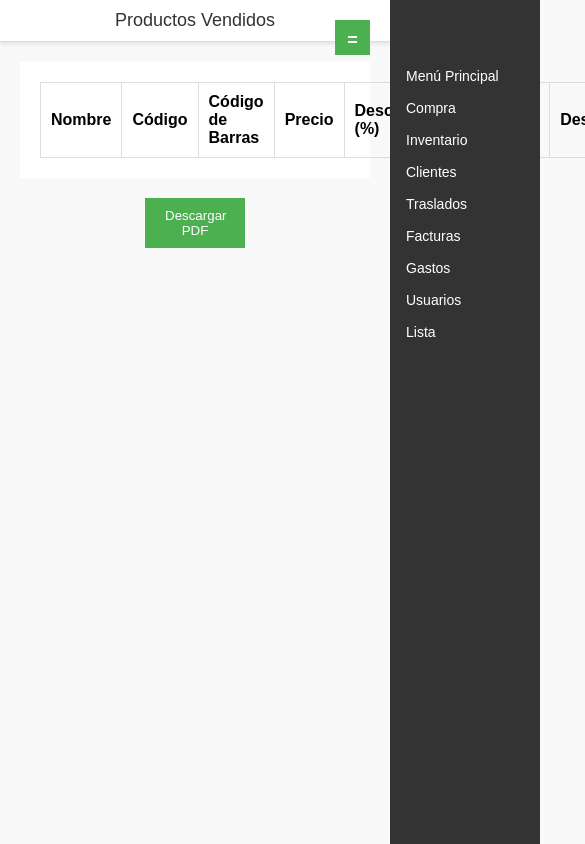
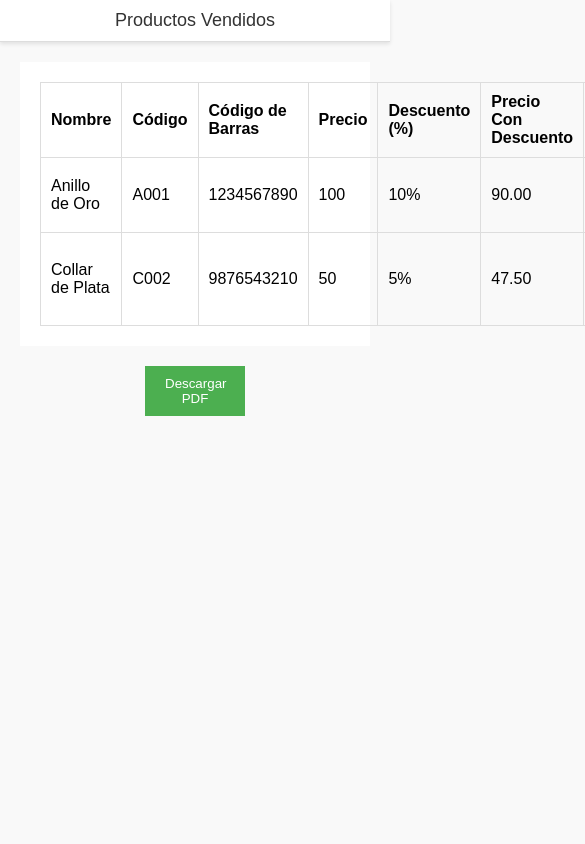
Before and after one commit to industriastobias/industriastobias, a plain HTML site: page venta.html in a window 390 px wide. Shown: the top 844 px of the page, 585 px wide, since content can reach past the window. Drawn offline with nearby package versions, Linux system fonts and the light colour scheme.

Commit message:
venta.html

```diff
--- a/venta.html
+++ b/venta.html
@@ -50,50 +50,6 @@
             width: 100px;
             margin: 20px auto;
         }
-        /* Estilos para el menú plegable */
-        #menu-toggle {
-            display: none;
-        }
-        #menu-btn {
-            position: fixed;
-            top: 20px;
-            right: 20px;
-            background-color: #4CAF50;
-            color: white;
-            padding: 10px;
-            border: none;
-            cursor: pointer;
-            font-size: 18px;
-            font-weight: bold;
-            text-align: center;
-            width: 35px;  /* Menú más pequeño */
-            height: 35px; /* Menú más pequeño */
-        }
-        #menu {
-            position: fixed;
-            top: 0;
-            right: 0;
-            background-color: #333;
-            color: white;
-            width: 150px; /* Menú más estrecho */
-            height: 100%;
-            transform: translateX(100%);
-            transition: transform 0.3s ease;
-            padding-top: 60px;
-        }
-        #menu a {
-            display: block;
-            color: white;
-            padding: 8px 16px; /* Menú más pequeño */
-            text-decoration: none;
-            font-size: 14px; /* Fuente más pequeña */
-        }
-        #menu a:hover {
-            background-color: #575757;
-        }
-        #menu.open {
-            transform: translateX(0);
-        }
     </style>
 </head>
 <body>
@@ -116,7 +72,6 @@
                     <th>Descripción</th>
                     <th>Categoría</th>
                     <th>Cantidad Vendida</th>
-                    <th>Acciones</th>
                 </tr>
             </thead>
             <tbody id="soldList">
@@ -128,34 +83,19 @@
     <button class="ok-btn" onclick="downloadPDF()">Descargar PDF</button>
 </div>
 
-<!-- Menú plegable -->
-<button id="menu-btn" onclick="toggleMenu(event)">=</button>
+<script>
+    // Datos de ejemplo de productos vendidos
+    const soldItems = [
+        { name: 'Anillo de Oro', code: 'A001', barcode: '1234567890', price: 100, discount: 10, description: 'Anillo de oro con diamantes', category: 'Joyería', quantitySold: 5 },
+        { name: 'Collar de Plata', code: 'C002', barcode: '9876543210', price: 50, discount: 5, description: 'Collar de plata con piedras preciosas', category: 'Joyería', quantitySold: 3 }
+    ];
 
-<div id="menu">
-    <a href="menu.html">Menú Principal</a>
-    <a href="compra.html">Compra</a>
-    <a href="inventario.html">Inventario</a>
-    <a href="clientes.html">Clientes</a>
-    <a href="traslados.html">Traslados</a>
-    <a href="facturas.html">Facturas</a>
-    <a href="gastos.html">Gastos</a>
-    <a href="usuarios.html">Usuarios</a>
-    <a href="lista.html">Lista</a>
-</div>
-
-<script>
-    document.addEventListener('DOMContentLoaded', function() {
+    // Renderizar los productos vendidos en la tabla
     const soldList = document.getElementById('soldList');
-
-        // Cargar productos vendidos desde localStorage
-        function loadSoldItems() {
-            const soldItems = JSON.parse(localStorage.getItem('soldItems')) || [];
-
-            // Renderizar la tabla de productos vendidos
-            soldList.innerHTML = soldItems.map((item, index) => {
+    soldItems.forEach(item => {
         const priceWithDiscount = item.price - (item.price * (item.discount / 100));
-                return `
-                    <tr>
+        const row = document.createElement('tr');
+        row.innerHTML = `
             <td>${item.name}</td>
             <td>${item.code}</td>
             <td>${item.barcode}</td>
@@ -165,34 +105,14 @@
             <td>${item.description}</td>
             <td>${item.category}</td>
             <td>${item.quantitySold}</td>
-                        <td><span class="delete-btn" onclick="deleteItem(${index})">Eliminar</span></td>
-                    </tr>
         `;
-            }).join('');
-        }
-
-        // Eliminar un producto
-        window.deleteItem = function(index) {
-            const soldItems = JSON.parse(localStorage.getItem('soldItems')) || [];
-            soldItems.splice(index, 1); // Eliminar el producto seleccionado
-            localStorage.setItem('soldItems', JSON.stringify(soldItems));
-            loadSoldItems(); // Recargar la tabla
-        }
-
-        // Cargar los productos vendidos al iniciar
-        loadSoldItems();
+        soldList.appendChild(row);
     });
 
     // Función para descargar el PDF
     function downloadPDF() {
         const { jsPDF } = window.jspdf;
         const doc = new jsPDF();
-        const soldItems = JSON.parse(localStorage.getItem('soldItems')) || [];
-
-        if (soldItems.length === 0) {
-            alert("No hay productos vendidos para generar el PDF.");
-            return;
-        }
 
         const columns = [
             'Nombre', 'Código', 'Código de Barras', 'Precio', 'Descuento (%)',
@@ -222,21 +142,6 @@
 
         doc.save('productos_vendidos.pdf');
     }
-
-    // Función para mostrar/ocultar el menú
-    function toggleMenu(event) {
-        const menu = document.getElementById('menu');
-        menu.classList.toggle('open');
-        event.stopPropagation(); // Evita que el clic en el botón cierre el menú
-
-        // Cerrar el menú si se hace clic en cualquier parte fuera del menú
-        document.addEventListener('click', function closeMenu(e) {
-            if (!menu.contains(e.target) && e.target !== document.getElementById('menu-btn')) {
-                menu.classList.remove('open');
-                document.removeEventListener('click', closeMenu); // Eliminar el evento de cierre
-            }
-        });
-    }
 </script>
 
 </body>
```
Lines whose indentation alone changed are shown as unchanged.
